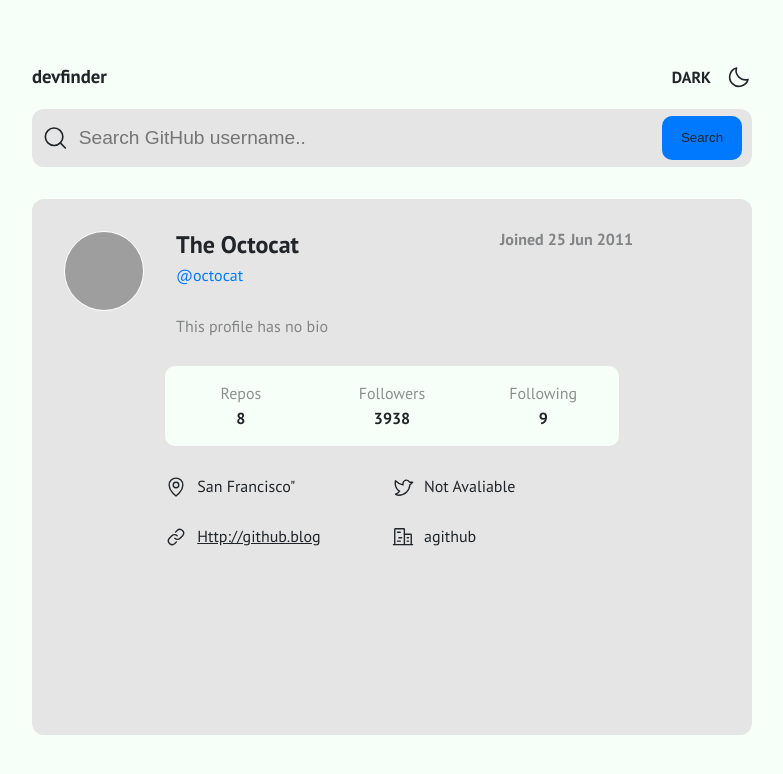
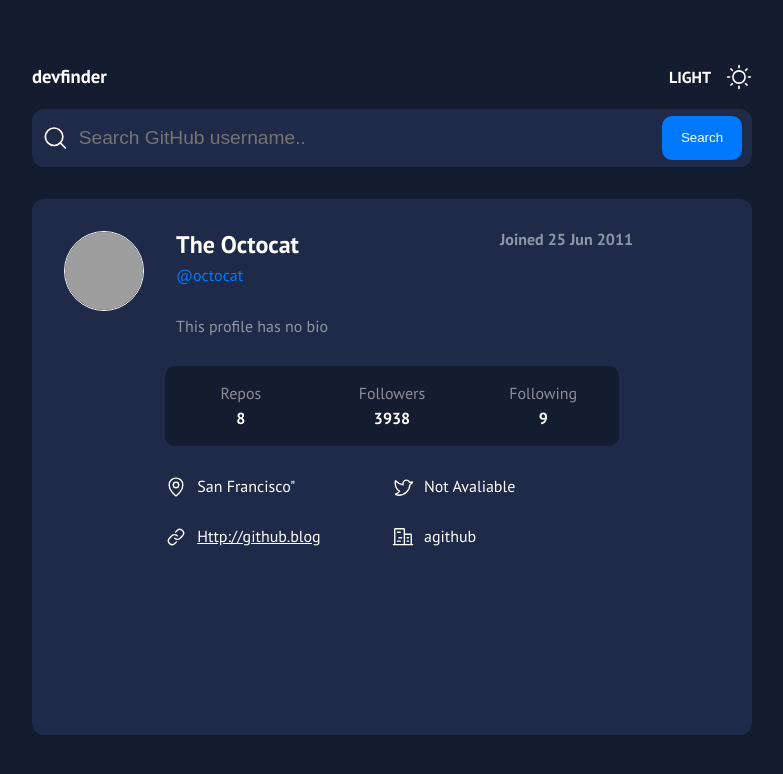
Before and after one commit to rodrigopfialho/devfinder, a React (Vite) app: page / in a window 1280 px wide. Shown: the top 774 px of the page, without its empty margins (248-1031 px from the left). Built offline with nearby package versions, Linux system fonts and the light colour scheme; grey boxes are pictures that could not be loaded.

Commit message:
alterado

```diff
--- a/src/App.tsx
+++ b/src/App.tsx
@@ -13,7 +13,7 @@ import { GlobalStyles } from "./styles/GlobalStyles"
 
 function App() {
 
-  const [theme, setTheme] = usePersistedState<DefaultTheme>('theme', light)
+  const [theme, setTheme] = usePersistedState<DefaultTheme>('theme', dark)
 
   const themeToggler = () => {
       setTheme(theme.title === 'light' ? dark : light)
```
